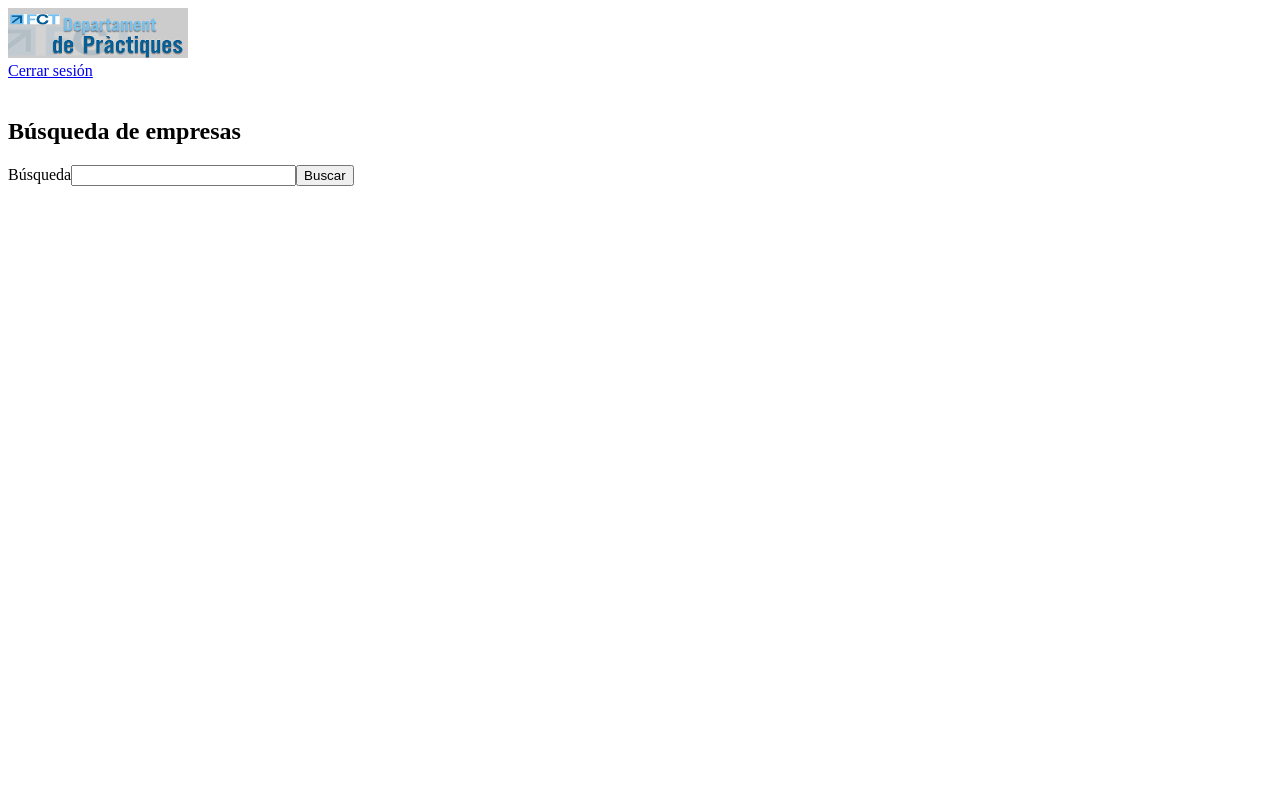
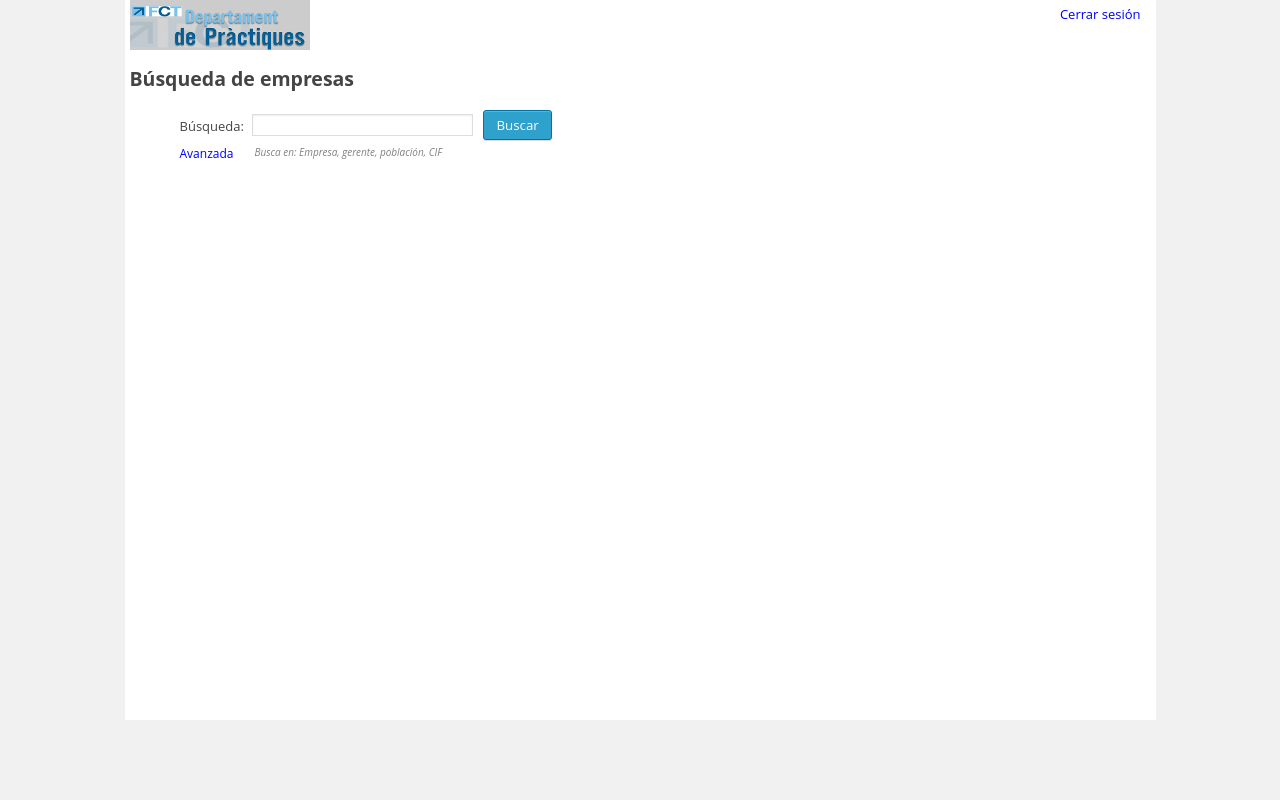
Before and after one commit to eduardomillan/CotesFCT, a CodeIgniter app: page /index.php/empresas/search in a window 1280 px wide. Run offline with CodeIgniter, Linux system fonts and the light colour scheme.

Commit message:
Mejora búsqueda empresas

```diff
--- a/application/controllers/empresas.php
+++ b/application/controllers/empresas.php
@@ -2,8 +2,7 @@
 class Empresas extends CI_Controller {
 
 	const SELF_PAGE = "empresas";
-	const SITE_URI = "empresas/search";
-	const PAGE_ROWS = 25;
+	const PAGE_ROWS = 10;
 
 
 	/**
@@ -11,6 +10,7 @@ class Empresas extends CI_Controller {
 	 */
 	public function __construct() {
 		parent::__construct();
+		$this->load->model('empresamodel','empm');
 	}
 
 	/**
@@ -18,7 +18,7 @@ class Empresas extends CI_Controller {
 	 */
 	public function index()
 	{
-		$this->load->view(self::SELF_PAGE);
+		search();
 	}
 
 
@@ -27,22 +27,21 @@ class Empresas extends CI_Controller {
 	 */
 	public function search() {
 
-		$this->load->model('empresamodel','empm');
+		$data['empresaslist'] = NULL;
+		$data['total'] = -1;
+		$data['advancedsearch'] = NULL;
 
-		$data['searchtext'] = "";
-		$data['empresaslist'] = NULL;
-		$data['total'] = 0;
-
-		$searchtext = $this->input->post('searchtext');
-		if (empty($searchtext)) $searchtext = $this->session->userdata('searchtext');
+		if (empty($_POST)) {
+			$searchtext = $this->session->userdata('searchtext');
+		} else {
+			$searchtext = $this->input->post('searchtext');
+		}
 
 		if (empty($searchtext)) {
 			//Do nothing
 		} else {
-			//$this->session->set_userdata('searchtext', $searchtext);
-			$data['searchtext'] = $searchtext;
 			//Configuración de la paginación
-			$config['base_url'] = site_url(self::SITE_URI); //establecemos la URL para las paginas
+			$config['base_url'] = site_url("empresas/search"); //establecemos la URL para las paginas
 			$config['per_page'] = self::PAGE_ROWS; //cantidad de filas a mostrar por pagina
 			$config['first_link'] = '|<';
 			$config['last_link'] = '>|';
@@ -64,7 +63,70 @@ class Empresas extends CI_Controller {
 			}
 		}
 
+		$data['searchtext'] = $searchtext;
 		$this->session->set_userdata('searchtext', $searchtext);
+		$this->load->view(self::SELF_PAGE, $data);
+	}
+
+	/**
+	 * Perform an advanced search on 'empresas' table
+	 */
+	public function advancedSearch() {
+
+		$data['empresaslist'] = NULL;
+		$data['total'] = -1;
+		$data['advancedsearch'] = "advanced";
+
+		if (empty($_POST)) {
+			$searchtext = $this->session->userdata('searchtext');
+			$searchfamilia = $this->session->userdata('searchfamilia');
+			$searchconcert = $this->session->userdata('searchconcert');
+		} else {
+			$searchtext = $this->input->post('searchtext');
+			$searchfamilia = $this->input->post('searchfamilia');
+			$searchconcert = $this->input->post('searchconcert');
+		}
+
+		//Familias
+		$data['familiaslist'] = $this->empm->listFamilias();
+
+
+		if (empty($searchtext) && empty($searchfamilia) && empty($searchconcert)) {
+			//Do nothing
+		} else {
+			//Configuración de la paginación
+			$config['base_url'] = site_url("empresas/advancedSearch"); //establecemos la URL para las paginas
+			$config['per_page'] = self::PAGE_ROWS; //cantidad de filas a mostrar por pagina
+			$config['first_link'] = '|<';
+			$config['last_link'] = '>|';
+
+			//Búsqueda
+			$param['familia'] = $searchfamilia;
+			$param['concert'] = $searchconcert;
+			$results = $this->empm->listEmpresasByAdvanced($searchtext, $param);
+
+			//Total
+			$total = count($results);
+			$config['total_rows'] = $total;
+			$data['total'] = $total;
+
+			//Paginación
+			$this->pagination->initialize($config); // le paso el vector con mis configuraciones al paginador
+
+			//Array de resultados
+			if ($total > 0) {
+				$data['empresaslist'] = array_slice($results, $this->uri->segment(3), self::PAGE_ROWS);
+			}
+		}
+
+		$data['searchtext'] = $searchtext;
+		$data['searchfamilia'] = $searchfamilia;
+		$data['searchconcert'] = $searchconcert;
+
+		$this->session->set_userdata('searchtext', $searchtext);
+		$this->session->set_userdata('searchfamilia', $searchfamilia);
+		$this->session->set_userdata('searchconcert', $searchconcert);
+
 		$this->load->view(self::SELF_PAGE, $data);
 	}
 }
--- a/application/models/empresamodel.php
+++ b/application/models/empresamodel.php
@@ -8,6 +8,7 @@
 class EmpresaModel extends CI_Model {
 
 	const EMPRESA_TABLE = "CDE_empresas_BACK2";
+	const FAMILIA_TABLE = "CDE_familias";
 
 	/**
 	 * Constructor
@@ -28,7 +29,58 @@ class EmpresaModel extends CI_Model {
 		$this->db->from(self::EMPRESA_TABLE);
 		$this->db->like('lower(empresa)', $param);
 		$this->db->or_like('lower(ciutat)', $param);
+		$this->db->or_like('lower(responsable)', $param);
+		$this->db->or_like('lower(cif)', $param);
+		$this->db->order_by('empresa');
+		$res = $this->db->get()->result();
+		if (is_array($res) && count($res) >= 1) {
+			return $res;
+		} else {
+			return NULL;
+		}
+	}
 
+	/**
+	 * Obtains a list of 'empresas' given a search text and some extra data
+	 * @param unknown $searchtext the text to search
+	 * @param unknown $data some extra data
+	 */
+	function listEmpresasByAdvanced($searchtext, $data) {
+		$param = strtolower($searchtext); //To lowercase and then use it in the search
+		$familia = $data['familia'];
+		$concert = $data['concert'];
+
+		$this->db->from(self::EMPRESA_TABLE);
+
+		$this->db->where('id >', 0);
+
+		if (!empty($param)) {
+			$this->db->where("(lower(empresa) like '%$param%'", NULL, FALSE);
+			$this->db->or_where("lower(responsable) like '%$param%'", NULL, FALSE);
+			$this->db->or_where("lower(ciutat) like '%$param%'", NULL, FALSE);
+			$this->db->or_where("lower(cif) like '%$param%')", NULL, FALSE);
+		}
+
+		if (!empty($familia)) $this->db->where("familia", $familia);
+		if (!empty($concert)) $this->db->where("concert", $concert);
+
+		$this->db->order_by('familia,empresa');
+
+		$res = $this->db->get()->result();
+		if (is_array($res) && count($res) >= 1) {
+			return $res;
+		} else {
+			return NULL;
+		}
+	}
+
+	/**
+	 * Obtains a list of 'familias' frm the database
+	 * @return unknown|NULL
+	 */
+	function listFamilias() {
+		$this->db->from(self::FAMILIA_TABLE);
+		$this->db->order_by('nombre');
 		$res = $this->db->get()->result();
 		if (is_array($res) && count($res) >= 1) {
 			return $res;
--- a/application/views/empresas.php
+++ b/application/views/empresas.php
@@ -3,22 +3,25 @@
 <head>
 <meta charset="utf-8">
 <title>FCT Cotes Baixes - Empresas</title>
-<link rel="stylsheet" type="text/css" href="<?php echo base_url('styles/search.css');?>" media="screen" />
+<?php $this->load->view('styles/search.css.php');?>
 </head>
 <body>
 
+	<div id="container">
 		<?php $this->load->view('top');?>
+		<h2>Búsqueda de empresas</h2>
+		<div id="search">
 
-	<br />
+			<?php
+			//Destino del form
+			if (empty($advancedsearch)) {
+				echo form_open("empresas/search");
+			} else {
+				echo form_open("empresas/advancedSearch");
+			}
 
-	<div id="container">
-		<h2>Búsqueda de empresas</h2>
-		<div id="body">
-			<p id="search">
-			<?php
-			echo form_open("empresas/search");
 			//Texto
-			echo form_label('Búsqueda', 'searchtext');
+			echo form_label('Búsqueda: ', 'searchtext');
 			$datos = array(
 					'name'        => 'searchtext',
 					'id'          => 'searchtext',
@@ -27,64 +30,90 @@
 			);
 			echo form_input($datos);
 
+
+			//Familias y concierto
+			if (!empty($advancedsearch)) {
+				//Familias
+				echo form_label('Familia: ', 'searchfamilia');
+
+				$options = array();
+				$options[''] = '';
+				foreach($familiaslist as $fam):
+					$options[$fam->nombre] = $fam->nombre;
+				endforeach;
+
+				echo form_dropdown('searchfamilia', $options, $this->session->userdata('searchfamilia'));
+
+				//Concierto
+				echo form_label('Concierto: ', 'searchconcert');
+
+				$datos = array(
+						'name'        => 'searchconcert',
+						'id'          => 'searchconcert',
+						'value'       => $this->session->userdata('searchconcert'),
+						'size'        => '15',
+				);
+				echo form_input($datos);
+			}
+
 			echo form_submit('submit', 'Buscar');
 
 			echo form_close();
 			?>
-			</p>
-			<p id="results">
+			<div id="typeOfSearch">
+			<?php if (empty($advancedsearch)) {?>
+			<div id="advancedSearch">
+				<a href="<? echo site_url('empresas/advancedSearch')?>">Avanzada</a>
+			</div>
 			<?php
-			if (!empty($searchtext)) {
+			} else {
+			?>
+			<div id="simpleSearch">
+				<a href="<? echo site_url('empresas/search')?>">Simple</a>
+			</div>
+			<?php
+			}
+			?>
+			</div>
+			<div id="searchHelp">Busca en: Empresa, gerente, población, CIF</div>
+			</div>
+
+		<div id="results">
+		<?php
+		if (isset($total) && $total >= 0) {
 			echo "<div id='summary'>";
-				echo "Resultado: ";
+			echo "Total: <span id='total'>";
 			echo $total;
-				echo "</div>";
+			echo "</span></div>";
 		}
 
 		if (!empty($empresaslist)) {
 			echo "<div id='dataTable'>";
-				$this->table->set_heading('Familia','Empresa','Gerente','Población','Telf.','CIF',''); //crea la primera fila de la tabla con el encabezado
-				$tmp = array ( 'table_open'  => '<table border="0" cellpadding="2" cellspacing="1">' ); //modifica el espaciado
+			$this->table->set_heading('Nº','Familia','Empresa','Gerente','Población','Telf.','CIF','Concierto',''); //crea la primera fila de la tabla con el encabezado
+			$tmp = array ( 'table_open'  => '<table border="1" cellpadding="2" cellspacing="1">' ); //modifica el espaciado
 			$this->table->set_template($tmp); //aplico los cambios de modificacion anterior
 
+			$cont = $this->uri->segment(3) + 1;
 			foreach($empresaslist as $dato):
 
 				$link_info = anchor("empresas/info/".$dato->id, img("images/ico_m_info.png"));
 				$link_edit = anchor("empresas/edit/".$dato->id, img("images/ico_m_editar.png"));
 
-					$this->table->add_row($dato->familia,$dato->empresa,
-							$dato->responsable,$dato->ciutat,$dato->telf,$dato->cif,
+				$this->table->add_row($cont,$dato->familia,$dato->empresa,
+						$dato->responsable,$dato->ciutat,$dato->telf,
+						$dato->cif,$dato->concert,
 						$link_info.$link_edit);
+				$cont++;
 			endforeach;
 
 			echo $this->table->generate(); //cuando termina generamos la tabla a partir del vector
 
+			echo "<div id='pagination'>";
 			echo $this->pagination->create_links(); //creamos los links para las paginas
+			echo "</div>";
 			echo "</div>";
 		}
 		?>
-			<?php
-			/*
-			<div id="results">
-				<table>
-					<thead>
-						<tr>
-							<th>Familia</th>
-							<th>Empresa</th>
-							<th>Gerente</th>
-							<th>Población</th>
-							<th>Teléfono</th>
-							<th>CIF</th>
-							<th>&nbsp;</th>
-							</tr>
-					</thead>
-					<tbody>
-					</tbody>
-				</table>
-			</div>
-			 */
-			?>
-			</p>
 		</div>
 	</div>
 </body>
--- a/application/views/login.php
+++ b/application/views/login.php
@@ -3,7 +3,7 @@
 <head>
 	<meta charset="utf-8">
 	<title>FCT Cotes Baixes - Entrada</title>
-	<link rel="stylesheet" type="text/css" href="<?php echo base_url('styles/login.css')?>" media="screen" />
+	<?php $this->load->view('styles/login.css.php');?>
 </head>
 <body class="login">
 <div id="login">
--- a/styles/login.css
+++ b/application/views/styles/login.css.php
@@ -1,3 +1,4 @@
+<style type="text/css">
 html {
     background: none repeat scroll 0% 0% #F1F1F1;
 }
@@ -101,3 +102,4 @@ a {
 	transition-timing-function: ease-in-out;
 	outline: 0px none;
 }
+</style>
--- a/styles/search.css
+++ b/application/views/styles/search.css.php
@@ -1,25 +1,86 @@
-.logo {
-    float:left;
+<style type="text/css">
+#logo {
 }
-.closeSession {
-    float:right;
+#closeSession {
+	position: absolute;
+	top: 5px;
+	right: 15px;
 }
-.container{
-    float:left;
+#advancedSearch {
+	font-size: 12px;
+}
+#searchHelp {
+	font-size: 10px;
+	color: grey;
+	font-style: italic;
+}
+#container{
+	width: 80%;
+	height: 90%;
+	margin: 0 auto; /* Centrar */
+	background-color: white;
+	padding-left: 5px;
+	padding-right: 2px;
+	position: relative;
+}
+#search {
+	position: relative;
+	left: 50px;
+}
+#typeOfSearch {
+}
+#searchHelp {
+	position: relative;
+	left: 75px;
+	top: -20px;
+}
+#summary {
+	margin-top: 10px;
+	margin-bottom: 10px;
+	font-size: 16px;
+	font-weight: bold;
+	position: relative;
+	left: 15px;
+}
+#total {
+	font-weight: bold;
+	color: blue;
+}
+#results {
+}
+#dataTable, #dataTable table {
+	margin: 0 auto;
+}
+#dataTable table {
+	width: 99%;
+}
+#pagination {
+	margin-top: 10px;
+	font-size: 16px;
+	font-weight: bold;
+	text-align: center;
+}
+#pagination a, #pagination strong {
+	margin-left: 10px;
+	margin-right: 10px;
+}
+#pagination a {
+	color: blue;
 }
 html {
     background: none repeat scroll 0% 0% #F1F1F1;
 }
-body, form #username, form #password {
+body, form select, form input[type="text"] {
     font-family: "Open Sans","Helvetica Neue","Arial",sans;
 }
 body {
     background: none repeat scroll 0% 0% #F1F1F1;
     min-width: 0px;
-    color: #444;
+    color: #444;#
     font-family: "Open Sans",sans-serif;
     font-size: 13px;
     line-height: 1.4em;
+    margin: 20px;
 }
 body, html {
     height: 100%;
@@ -28,13 +89,13 @@ body, html {
 }
 a {
 	text-decoration: none;
-	color: #999;
+	color: blue;
 	transition-property: border, #F6F4F2, color;
 	transition-duration: 0.05s;
 	transition-timing-function: ease-in-out;
 	outline: 0px none;
 }
-input {
+select, input {
 	border: 1px solid #DDD;
 	border-radius: 0px;
 	box-shadow: 0px 1px 2px rgba(0, 0, 0, 0.07) inset;
@@ -44,6 +105,7 @@ input {
 	transition: border-color 0.05s ease-in-out 0s;
 	box-sizing: border-box;
 	font-weight: inherit;
+	margin: 5px;
 }
 input[type="submit"]{
 	height: 30px;
@@ -56,8 +118,7 @@ input[type="submit"]{
 	color: #FFF;
 	text-decoration: none;
 	display: inline-block;
-	font-size: 13px;
-	margin: 0px;
+	font-size: , form #password13px;
 	cursor: pointer;
 	border-width: 1px;
 	border-style: solid;
@@ -76,3 +137,4 @@ label {
 p {
     line-height: 1.5;
 }
+</style>
```
Also changed, not shown: styles/codeigniter.css (deleted, +0 -58 lines). Lines whose indentation alone changed are shown as unchanged.
